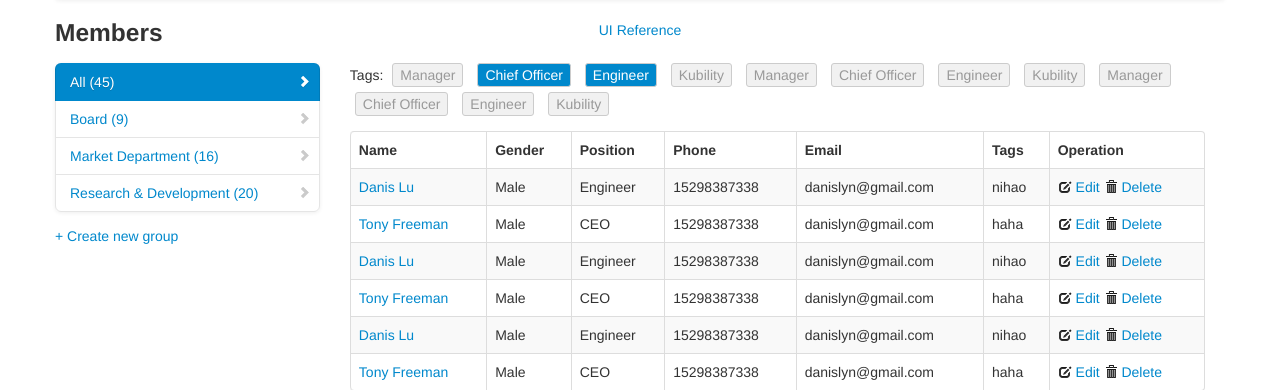
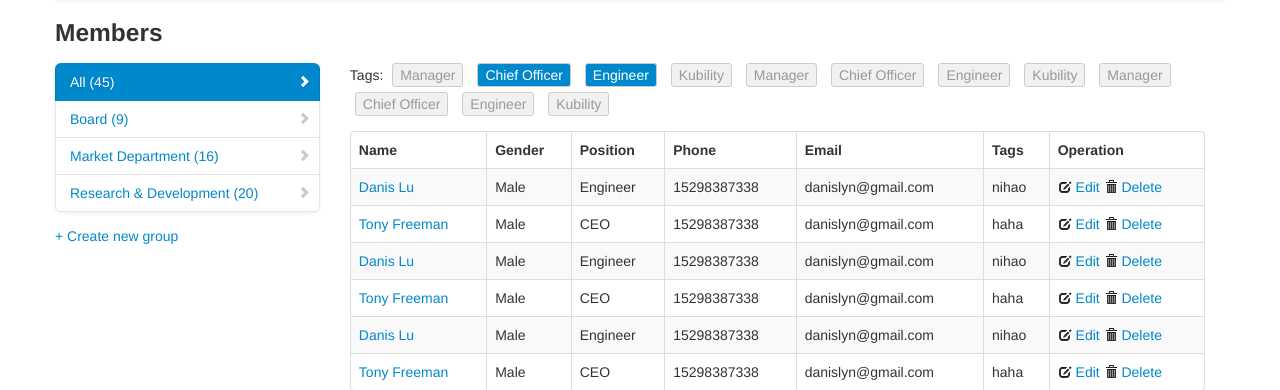
Before and after one commit to skymoney/SkyMeeting, a Python web app: template SkyMeeting/templates/members.html in a window 1280 px wide. Shown: the part 62-452 px from the top of the page. Run offline with Jinja, Linux system fonts and the light colour scheme; the template is opened without the code that fills it, so the values that code supplies are empty.

Commit message:
delete rubbish line

```diff
--- a/SkyMeeting/templates/base.html
+++ b/SkyMeeting/templates/base.html
@@ -62,9 +62,6 @@
 		</div>
 
 		</form>
-
-		<div style="text-align:center;"><a href="http://usman.it/themes/charisma/index.html">UI Reference</a></div>
-
 	</div>
 
 	{%block content%}{%endblock%}
```
